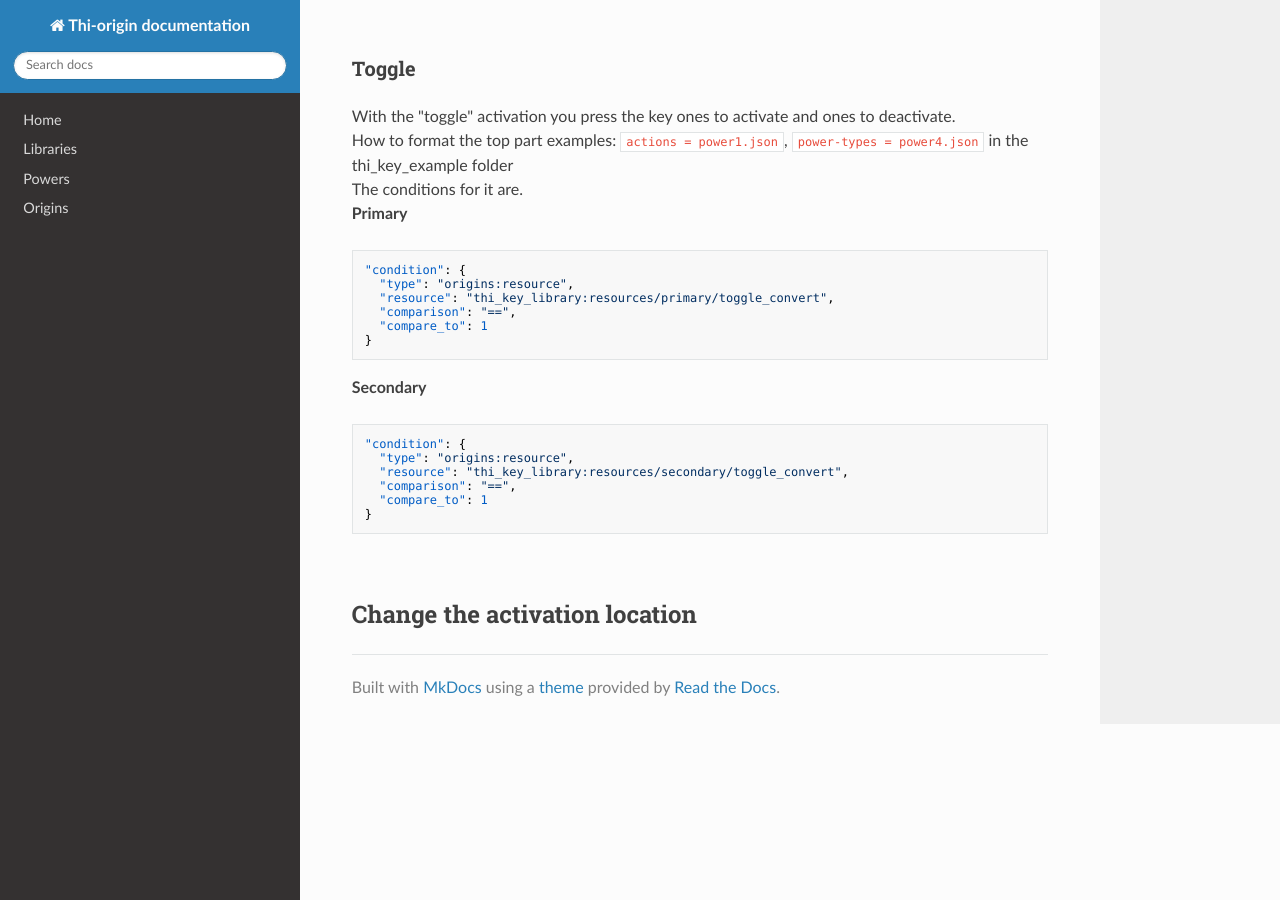
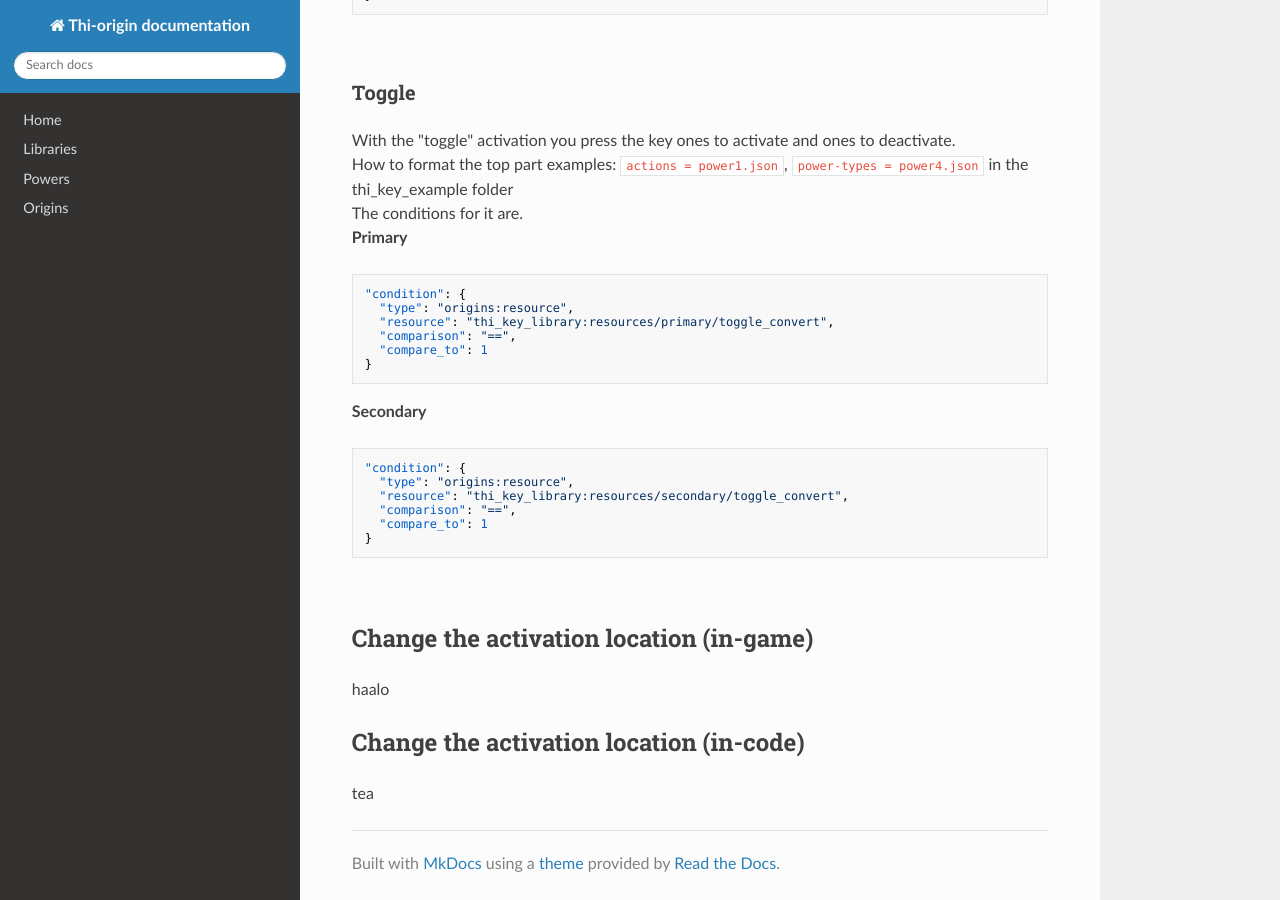
Before and after one commit to MisionThi/thi-origins-stuff, an MkDocs documentation site: the page built from docs/thi_key_library.md, in a window 1280 px wide and 900 px high, scrolled down 2544 px. Built offline with MkDocs 1.6.1, drawn with Linux system fonts in a browser that asks for light colours; nearby versions of some CDN libraries; some of the changed text lies outside the part shown.

Commit message:
Update thi_key_library.md

````diff
--- a/docs/thi_key_library.md
+++ b/docs/thi_key_library.md
@@ -13,7 +13,8 @@ The powers will be set on a specific slot and key, for example, slot 0 and prima
 
 * [How do I use it?](#how-do-i-use-it)
 * [Activation possibilities](#activation-possibilities)
-* [Change the activation location (in-game)](#change-the-activation-location)
+* [Change the activation location (in-game)](#change-the-activation-location-in-game)
+* [Change the activation location (in-code)](#change-the-activation-location-in-code)
 
 
 ## How do I use it?
@@ -132,4 +133,8 @@ The conditions for it are. <br />
 ```
 <br />
 
-## Change the activation location
+## Change the activation location (in-game)
+haalo
+
+## Change the activation location (in-code)
+tea
````
